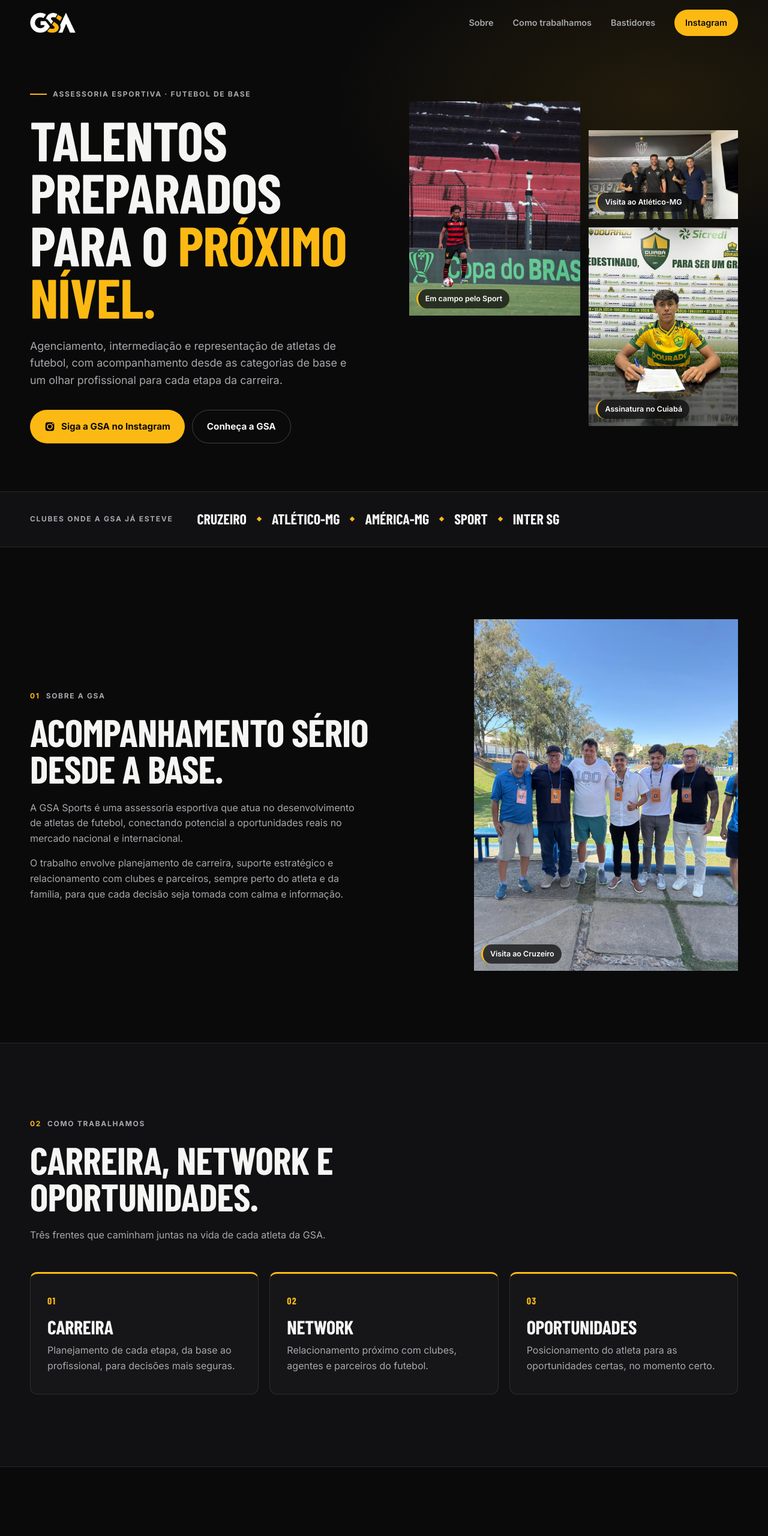
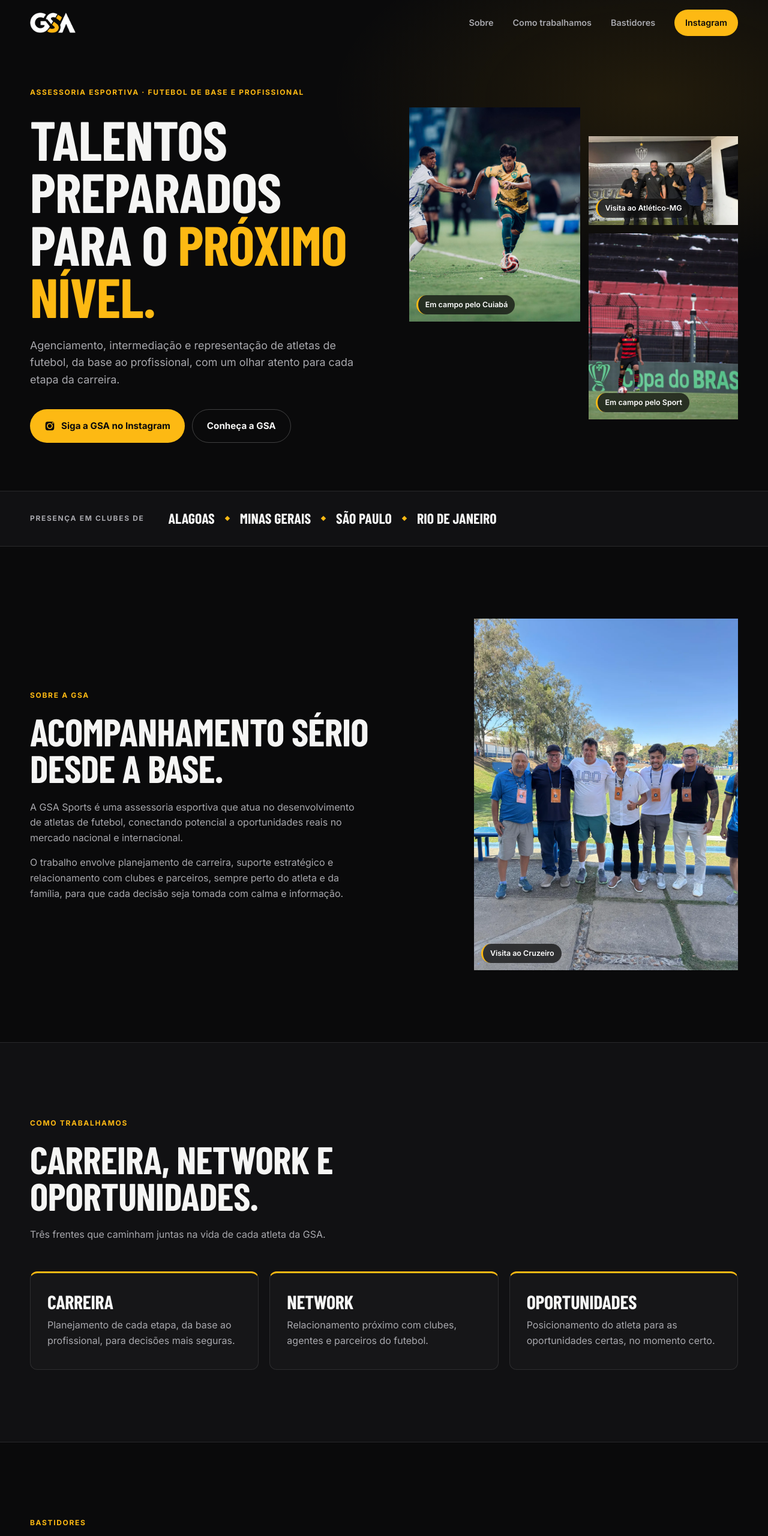
Before and after one commit to brotherson10/gsa-sports-landpg, a plain HTML site: page index.html in a window 1280 px wide. Shown: the top 2560 px of the page at 60% size. Drawn offline with nearby package versions, Linux system fonts and the light colour scheme; a web font is replaced by a local one.

Commit message:
Ajustes de conteúdo e fotos pedidos pelos sócios
- Texto do topo: "Futebol de base e profissional", sem o traço antes
- Faixa de presença passa a mostrar os estados (AL, MG, SP, RJ)
- Remove a numeração das seções e dos cards
- Email da GSA de volta no rodapé
- Fotos novas do Cuiabá e do Mamoré; a foto do Cuiabá em jogo abre o site
- Sai a foto do CRB

Co-Authored-By: Claude Opus 5.5 <noreply@anthropic.com>

```diff
--- a/index.html
+++ b/index.html
@@ -4,7 +4,7 @@
   <meta charset="UTF-8" />
   <meta name="viewport" content="width=device-width, initial-scale=1.0" />
   <title>GSA Sports | Assessoria Esportiva e Gestão de Carreira no Futebol</title>
-  <meta name="description" content="GSA Sports, assessoria esportiva de agenciamento, intermediação e representação de atletas de futebol, com acompanhamento desde as categorias de base." />
+  <meta name="description" content="GSA Sports, assessoria esportiva de agenciamento, intermediação e representação de atletas de futebol, da base ao profissional." />
   <meta name="author" content="GSA Sports" />
   <meta name="theme-color" content="#0a0a0b" />
   <link rel="canonical" href="https://gsa-sports.netlify.app/" />
@@ -13,7 +13,7 @@
   <meta property="og:locale" content="pt_BR" />
   <meta property="og:site_name" content="GSA Sports" />
   <meta property="og:title" content="GSA Sports | Assessoria Esportiva" />
-  <meta property="og:description" content="Agenciamento, intermediação e representação de atletas de futebol, desde as categorias de base." />
+  <meta property="og:description" content="Agenciamento, intermediação e representação de atletas de futebol, da base ao profissional." />
   <meta property="og:url" content="https://gsa-sports.netlify.app/" />
   <meta property="og:image" content="https://gsa-sports.netlify.app/assets/img/og-gsa.jpg" />
   <meta property="og:image:width" content="1200" />
@@ -36,7 +36,7 @@
     "alternateName": "GSA Assessoria Esportiva",
     "url": "https://gsa-sports.netlify.app/",
     "logo": "https://gsa-sports.netlify.app/assets/img/logo-branca-GSA-sem-fundo.png",
-    "description": "Assessoria esportiva de agenciamento, intermediação e representação de atletas de futebol, com acompanhamento desde as categorias de base.",
+    "description": "Assessoria esportiva de agenciamento, intermediação e representação de atletas de futebol, da base ao profissional.",
     "sameAs": ["https://www.instagram.com/gsasportss/"]
   }
   </script>
@@ -68,12 +68,11 @@
     <section class="hero" id="inicio">
       <div class="container hero-grid">
         <div class="hero-copy">
-          <span class="eyebrow">Assessoria esportiva · Futebol de base</span>
+          <span class="eyebrow">Assessoria esportiva · Futebol de base e profissional</span>
           <h1>Talentos preparados para o <em>próximo nível.</em></h1>
           <p>
-            Agenciamento, intermediação e representação de atletas de futebol, com
-            acompanhamento desde as categorias de base e um olhar profissional para
-            cada etapa da carreira.
+            Agenciamento, intermediação e representação de atletas de futebol, da base
+            ao profissional, com um olhar atento para cada etapa da carreira.
           </p>
           <div class="hero-actions">
             <a href="https://www.instagram.com/gsasportss/" target="_blank" rel="noopener" class="btn btn-primary">
@@ -86,8 +85,8 @@
 
         <div class="hero-media">
           <figure class="photo hero-photo-main">
-            <img src="./assets/img/caio-sport1.webp" width="1024" height="1280" alt="Atleta da base do Sport conduzindo a bola em jogo da Copa do Brasil" fetchpriority="high" />
-            <figcaption>Em campo pelo Sport</figcaption>
+            <img src="./assets/img/vini-cuiaba4.jpg" width="1170" height="1463" alt="Atleta do Cuiabá conduzindo a bola em jogo" fetchpriority="high" />
+            <figcaption>Em campo pelo Cuiabá</figcaption>
           </figure>
           <div class="hero-photo-stack">
             <figure class="photo">
@@ -95,8 +94,8 @@
               <figcaption>Visita ao Atlético-MG</figcaption>
             </figure>
             <figure class="photo">
-              <img src="./assets/img/vini-cuiaba.webp" width="960" height="1280" alt="Atleta assinando contrato com o Cuiabá Esporte Clube" />
-              <figcaption>Assinatura no Cuiabá</figcaption>
+              <img src="./assets/img/caio-sport1.webp" width="1024" height="1280" alt="Atleta da base do Sport conduzindo a bola em jogo da Copa do Brasil" />
+              <figcaption>Em campo pelo Sport</figcaption>
             </figure>
           </div>
         </div>
@@ -105,13 +104,12 @@
 
     <section class="clubs" aria-labelledby="clubs-title">
       <div class="container clubs-content">
-        <h2 id="clubs-title">Clubes onde a GSA já esteve</h2>
+        <h2 id="clubs-title">Presença em clubes de</h2>
         <ul class="clubs-list">
-          <li>Cruzeiro</li>
-          <li>Atlético-MG</li>
-          <li>América-MG</li>
-          <li>Sport</li>
-          <li>Inter SG</li>
+          <li>Alagoas</li>
+          <li>Minas Gerais</li>
+          <li>São Paulo</li>
+          <li>Rio de Janeiro</li>
         </ul>
       </div>
     </section>
@@ -119,7 +117,7 @@
     <section class="section about" id="sobre">
       <div class="container split">
         <div class="section-copy reveal">
-          <span class="tag"><b>01</b> Sobre a GSA</span>
+          <span class="tag">Sobre a GSA</span>
           <h2>Acompanhamento sério desde a base.</h2>
           <p>
             A GSA Sports é uma assessoria esportiva que atua no desenvolvimento de atletas
@@ -143,24 +141,21 @@
     <section class="section work" id="trabalho">
       <div class="container">
         <div class="section-head reveal">
-          <span class="tag"><b>02</b> Como trabalhamos</span>
+          <span class="tag">Como trabalhamos</span>
           <h2>Carreira, network e oportunidades.</h2>
           <p>Três frentes que caminham juntas na vida de cada atleta da GSA.</p>
         </div>
 
         <div class="cards-grid">
           <article class="card reveal">
-            <span class="card-num">01</span>
             <h3>Carreira</h3>
             <p>Planejamento de cada etapa, da base ao profissional, para decisões mais seguras.</p>
           </article>
           <article class="card reveal">
-            <span class="card-num">02</span>
             <h3>Network</h3>
             <p>Relacionamento próximo com clubes, agentes e parceiros do futebol.</p>
           </article>
           <article class="card reveal">
-            <span class="card-num">03</span>
             <h3>Oportunidades</h3>
             <p>Posicionamento do atleta para as oportunidades certas, no momento certo.</p>
           </article>
@@ -171,15 +166,15 @@
     <section class="section gallery" id="bastidores">
       <div class="container">
         <div class="section-head reveal">
-          <span class="tag"><b>03</b> Bastidores</span>
+          <span class="tag">Bastidores</span>
           <h2>Presença onde o futebol acontece.</h2>
           <p>Visitas a clubes, jogos e a rotina dos atletas que a GSA acompanha.</p>
         </div>
 
         <div class="masonry">
           <figure class="photo reveal">
-            <img src="./assets/img/victor-hulk2.webp" width="1067" height="1600" loading="lazy" alt="Atleta do Inter SG posando com a camisa do clube" />
-            <figcaption>Inter SG</figcaption>
+            <img src="./assets/img/vini-cuiaba3.jpg" width="1170" height="1463" loading="lazy" alt="Atleta do Cuiabá perfilado antes do jogo" />
+            <figcaption>Cuiabá</figcaption>
           </figure>
           <figure class="photo reveal">
             <img src="./assets/img/comp-isg.webp" width="960" height="1067" loading="lazy" alt="Sócios da GSA com atletas do Inter SG após jogo" />
@@ -190,28 +185,40 @@
             <figcaption>Em campo pelo América-MG</figcaption>
           </figure>
           <figure class="photo reveal">
+            <img src="./assets/img/parceria-sport.webp" width="842" height="995" loading="lazy" alt="Sócio da GSA em visita ao Sport Club do Recife" />
+            <figcaption>Visita ao Sport, em Recife</figcaption>
+          </figure>
+          <figure class="photo reveal">
             <img src="./assets/img/america.webp" width="1200" height="1600" loading="lazy" alt="Sócios da GSA com atletas da base do América Mineiro" />
             <figcaption>Com atletas no América-MG</figcaption>
           </figure>
           <figure class="photo reveal">
-            <img src="./assets/img/ca-crb.webp" width="1066" height="1600" loading="lazy" alt="Atleta com a camisa do CRB finalizando em jogo" />
-            <figcaption>Em campo pelo CRB</figcaption>
+            <img src="./assets/img/caio-isg.webp" width="852" height="1280" loading="lazy" alt="Atleta do Inter SG em jogo" />
+            <figcaption>Em campo pelo Inter SG</figcaption>
           </figure>
           <figure class="photo reveal">
-            <img src="./assets/img/parceria-sport.webp" width="842" height="995" loading="lazy" alt="Sócio da GSA em visita ao Sport Club do Recife" />
-            <figcaption>Visita ao Sport, em Recife</figcaption>
+            <img src="./assets/img/vini-cuiaba.webp" width="960" height="1280" loading="lazy" alt="Atleta assinando contrato com o Cuiabá Esporte Clube" />
+            <figcaption>Assinatura no Cuiabá</figcaption>
+          </figure>
+          <figure class="photo reveal">
+            <img src="./assets/img/luiz-mamore.jpg" width="854" height="1280" loading="lazy" alt="Atleta do Mamoré no aquecimento antes do jogo" />
+            <figcaption>Mamoré</figcaption>
+          </figure>
+          <figure class="photo reveal">
+            <img src="./assets/img/parceria-intersg.webp" width="1200" height="1600" loading="lazy" alt="Sócios da GSA em visita ao estádio do Inter SG" />
+            <figcaption>Visita ao Inter SG</figcaption>
           </figure>
           <figure class="photo reveal">
             <img src="./assets/img/caio-sport2.webp" width="1023" height="1280" loading="lazy" alt="Atleta da base do Sport em disputa de bola" />
             <figcaption>Base do Sport</figcaption>
           </figure>
           <figure class="photo reveal">
-            <img src="./assets/img/caio-isg.webp" width="852" height="1280" loading="lazy" alt="Atleta do Inter SG em jogo" />
-            <figcaption>Em campo pelo Inter SG</figcaption>
+            <img src="./assets/img/victor-hulk2.webp" width="1067" height="1600" loading="lazy" alt="Atleta do Inter SG posando com a camisa do clube" />
+            <figcaption>Inter SG</figcaption>
           </figure>
           <figure class="photo reveal">
-            <img src="./assets/img/parceria-intersg.webp" width="1200" height="1600" loading="lazy" alt="Sócios da GSA em visita ao estádio do Inter SG" />
-            <figcaption>Visita ao Inter SG</figcaption>
+            <img src="./assets/img/caio-sport3.webp" width="1066" height="1600" loading="lazy" alt="Atletas do Sport entrando em campo na Copa do Brasil" />
+            <figcaption>Sport na Copa do Brasil</figcaption>
           </figure>
         </div>
       </div>
@@ -221,7 +228,7 @@
       <div class="container">
         <div class="insta-box reveal">
           <div class="insta-copy">
-            <span class="tag tag-dark"><b>04</b> Instagram</span>
+            <span class="tag tag-dark">Instagram</span>
             <h2>O dia a dia da GSA está no Instagram.</h2>
             <p>
               Jogos, visitas a clubes e a rotina dos nossos atletas. É por lá que a gente
@@ -232,8 +239,8 @@
             </a>
           </div>
           <div class="insta-photos" aria-hidden="true">
+            <img src="./assets/img/vini-cuiaba2.jpg" width="1170" height="1463" loading="lazy" alt="" />
             <img src="./assets/img/victor-hulk1.webp" width="1067" height="1600" loading="lazy" alt="" />
-            <img src="./assets/img/caio-sport3.webp" width="1066" height="1600" loading="lazy" alt="" />
           </div>
         </div>
       </div>
@@ -244,13 +251,14 @@
     <div class="container footer-content">
       <div>
         <img src="./assets/img/logo-branca-GSA-sem-fundo.png" alt="GSA Assessoria Esportiva" width="800" height="472" loading="lazy" class="footer-logo" />
-        <p>Agenciamento, intermediação e representação de atletas de futebol, desde as categorias de base.</p>
+        <p>Agenciamento, intermediação e representação de atletas de futebol, da base ao profissional.</p>
       </div>
       <nav class="footer-links" aria-label="Links do rodapé">
         <a href="#sobre">Sobre</a>
         <a href="#trabalho">Como trabalhamos</a>
         <a href="#bastidores">Bastidores</a>
         <a href="https://www.instagram.com/gsasportss/" target="_blank" rel="noopener">Instagram @gsasportss</a>
+        <a href="mailto:assessoriaesportivagsa@gmail.com">assessoriaesportivagsa@gmail.com</a>
       </nav>
     </div>
     <div class="container footer-bottom">© <span id="ano">2026</span> GSA Sports. Todos os direitos reservados.</div>
--- a/styles.css
+++ b/styles.css
@@ -189,24 +189,16 @@ h2 em {
     color: var(--muted);
 }
 
-.eyebrow::before {
-    content: "";
-    width: 28px;
-    height: 2px;
-    background: var(--gold);
+.eyebrow {
+    color: var(--gold);
 }
 
-.tag b {
+.tag {
     color: var(--gold);
-    font-weight: 700;
 }
 
 .tag-dark {
-    color: rgba(10, 10, 11, .7);
-}
-
-.tag-dark b {
-    color: var(--ink);
+    color: rgba(10, 10, 11, .72);
 }
 
 /* ---------- Botões ---------- */
@@ -448,17 +440,9 @@ h2 em {
     transform: translateY(-4px);
 }
 
-.card-num {
-    font-family: var(--display);
-    font-size: 1rem;
-    font-weight: 700;
-    color: var(--gold);
-    letter-spacing: .08em;
-}
-
 .card h3 {
     font-size: 2rem;
-    margin: 14px 0 12px;
+    margin-bottom: 12px;
 }
 
 .card p {
```
Also changed, not shown: assets/img/ca-crb.webp (deleted), assets/img/luiz-mamore.jpg (added), assets/img/rauan-isg.webp (deleted), assets/img/vini-cuiaba2.jpg (added), assets/img/vini-cuiaba3.jpg (added), assets/img/vini-cuiaba4.jpg (added), 2 other files.
